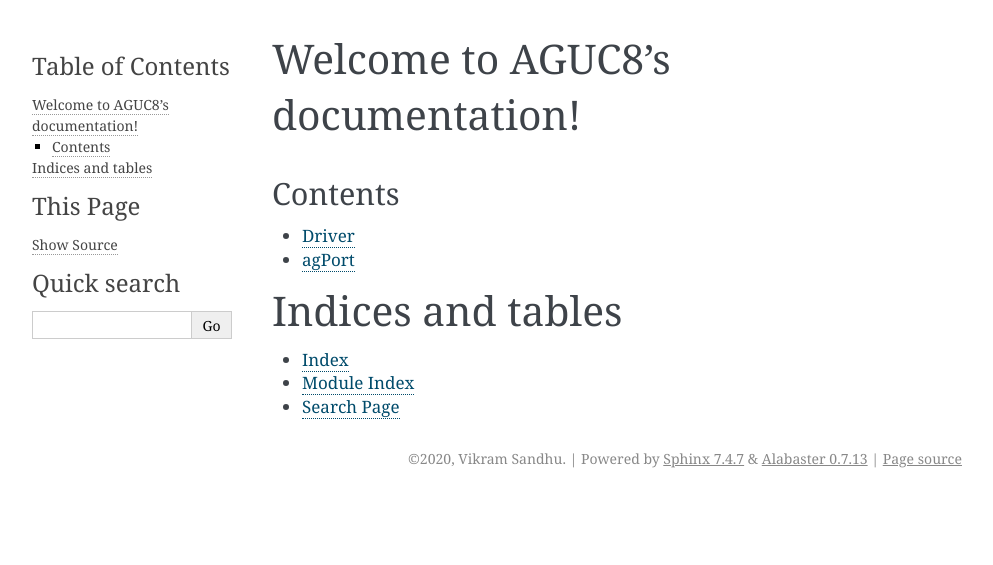
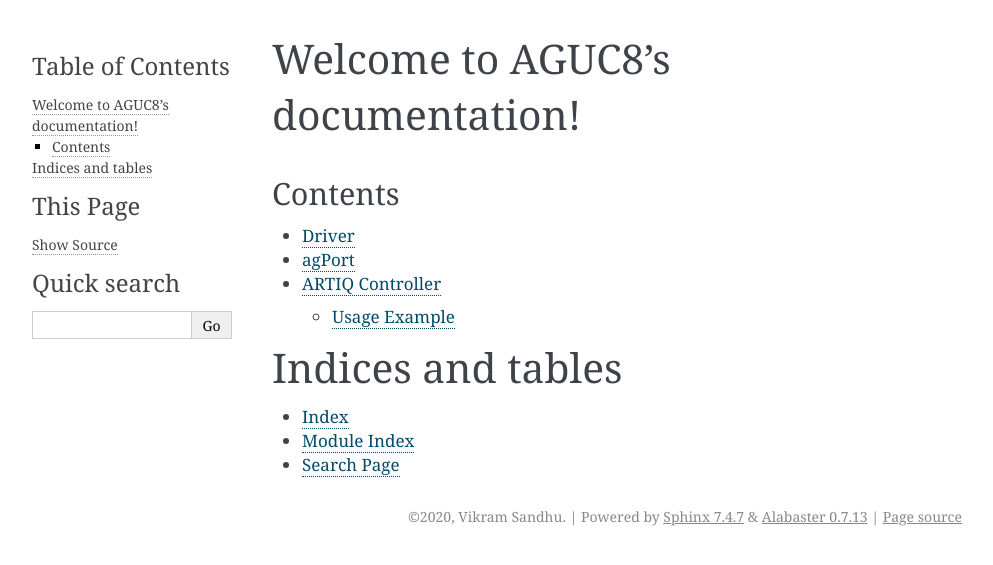
Before and after one commit to ARTIQ-Controllers/AG-UC8, a Sphinx documentation site: the page built from docs/index.rst, in a window 1280 px wide. Shown: the top 565 px of the page, without its empty margins (148-1141 px from the left). Built offline with Sphinx 7.4.7, drawn with Linux system fonts in a browser that asks for light colours.

Commit message:
Update artiq_controller.rst

```diff
--- a/docs/artiq_controller.rst
+++ b/docs/artiq_controller.rst
@@ -1,3 +1,9 @@
+ARTIQ Controller
+================
+
 .. argparse::
-   :ref: thorlabs_tcube.aqctl_thorlabs_tcube.get_argparser
-   :prog: aqctl_thorlabs_tcube
+   :ref: AGUC8.aqctl_AGUC8.get_argparser
+   :prog: AGUC8
+
+Usage Example
+-------------
```
